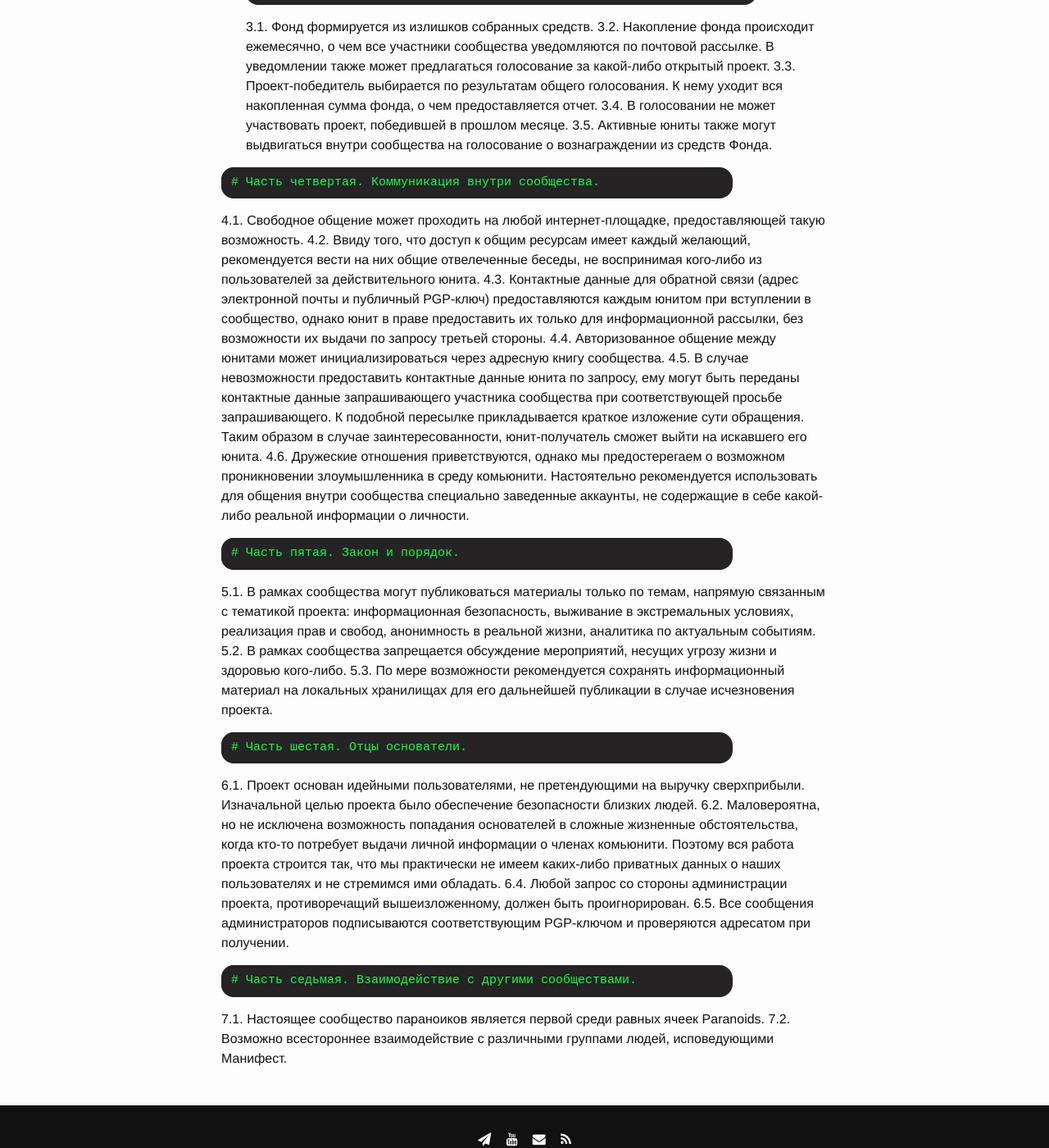
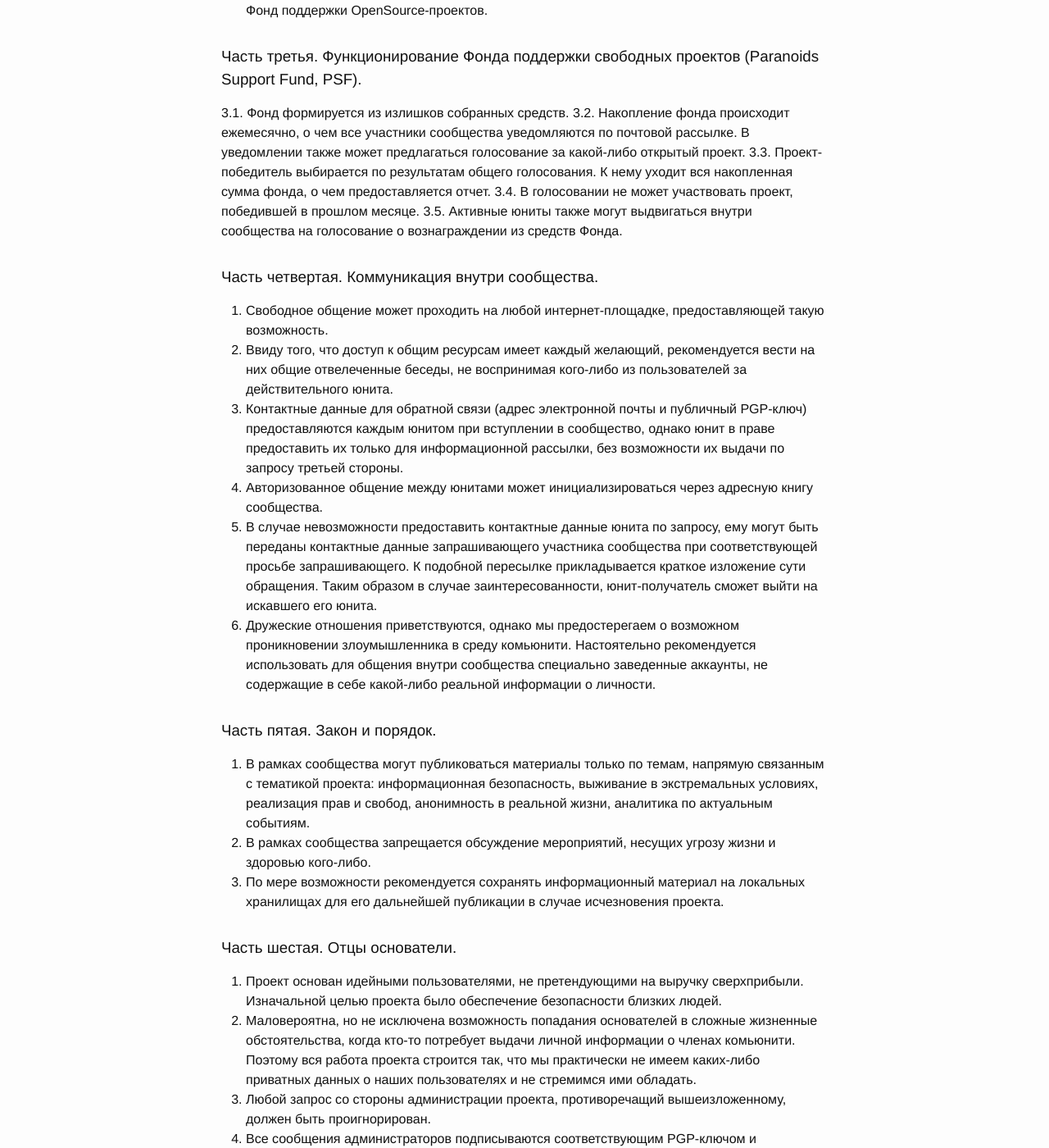
Before and after one commit to 2b7E1n6D0e5R7/2b7E1n6D0e5R7.github.io, a Jekyll site: the page built from _pages/services.md, in a window 1280 px wide and 1400 px high, scrolled down 2011 px. Shown: the whole window at 82% size. Built offline with Jekyll 4.4.1, drawn with Linux system fonts in a browser that asks for light colours; some of the changed text lies outside the part shown.

Commit message:
Update services.md

````diff
--- a/_pages/services.md
+++ b/_pages/services.md
@@ -4,7 +4,7 @@ title: Манифест
 permalink: /manifesto/
 ---
 
-<h1 id="сервисы-в-разработке">The Paranoids Manifesto.</h1>
+## The Paranoids Manifesto
 
 <b class="bukvica">М</b>ы считаем недопустимой диалектику "мира и безопасности" в ущерб правам и свободам. Мы выступаем против внедрения программных, аппаратных и законодательных инициатив в жизнь человека, которые теоретически или фактически позволяют постороннему лицу вторгаться в мысли, слова и убеждения человека. Отказ от принятия подобных предложений на личной совести каждого.
 
@@ -27,53 +27,46 @@ permalink: /manifesto/
 
 ### Часть первая. Понятие сообщества.
 1. Стать частью сообщества может каждый желающий. Для этого абсолютно не требуется никаких идентификационных данных человека, которые могли бы раскрыть его личность. Каждый участник сообщества именуется юнитом. При контакте с сообществом юниту рекомендуется использовать фейковые никнеймы и аккаунты.
-	1.2. Вступление в сообщество осуществляется посредством живого обращения. Обязательным условием является желание и возможность интеллектуального, либо материального вклада в развитие проекта.
-	1.3. Интерес одного юнита к личным данным другого считается неприемлемым.
-	1.4. При желании юнит может закрепить за собой случайный номер, который будет использован вместо никнейма.
-	1.5. Выдавать себя за юнита может любой желающий, даже не имеющий отношения к сообществу.
-```
-# Часть вторая. Материальная база.
- ```
- 2.1. Информационный проект существует на добровольные пожертвования и средства, вырученные с рекламной монетизации.
-	2.2. Распространение информации осуществляется исключительно на безвозмездной основе.
-	2.3. На коммерческой основе могут предоставляться только персональные услуги, носящие открытый характер и не противоречащие Paranoids Manifesto.
-	2.4. Все поступившие пожертвования используются для оплаты серверов и сервисов, обеспечивающих работу проекта.
-	2.5. Собранные средства, в случае перекрытия существующих нужд сообщества, переводятся в Фонд поддержки OpenSource-проектов.
-```
-# Часть третья. Функционирование Фонда поддержки свободных проектов (Paranoids Support Fund, PSF).
-```
+2. Вступление в сообщество осуществляется посредством живого обращения. Обязательным условием является желание и возможность интеллектуального, либо материального вклада в развитие проекта.
+3. Интерес одного юнита к личным данным другого считается неприемлемым.
+4. При желании юнит может закрепить за собой случайный номер, который будет использован вместо никнейма.
+5. Выдавать себя за юнита может любой желающий, даже не имеющий отношения к сообществу.
+
+### Часть вторая. Материальная база.
+1. Информационный проект существует на добровольные пожертвования и средства, вырученные с рекламной монетизации.
+2. Распространение информации осуществляется исключительно на безвозмездной основе.
+3. На коммерческой основе могут предоставляться только персональные услуги, носящие открытый характер и не противоречащие Paranoids Manifesto.
+4. Все поступившие пожертвования используются для оплаты серверов и сервисов, обеспечивающих работу проекта.
+5. Собранные средства, в случае перекрытия существующих нужд сообщества, переводятся в Фонд поддержки OpenSource-проектов.
+
+### Часть третья. Функционирование Фонда поддержки свободных проектов (Paranoids Support Fund, PSF).
+
  3.1. Фонд формируется из излишков собранных средств.
 	3.2. Накопление фонда происходит ежемесячно, о чем все участники сообщества уведомляются по почтовой рассылке. В уведомлении также может предлагаться голосование за какой-либо открытый проект.
 	3.3. Проект-победитель выбирается по результатам общего голосования. К нему уходит вся накопленная сумма фонда, о чем предоставляется отчет.
 	3.4. В голосовании не может участвовать проект, победившей в прошлом месяце.
 	3.5. Активные юниты также могут выдвигаться внутри сообщества на голосование о вознаграждении из средств Фонда.
 
-```
-# Часть четвертая. Коммуникация внутри сообщества.
-```
-   4.1. Свободное общение может проходить на любой интернет-площадке, предоставляющей такую возможность.
-	4.2. Ввиду того, что доступ к общим ресурсам имеет каждый желающий, рекомендуется вести на них общие отвелеченные беседы, не воспринимая кого-либо из пользователей за действительного юнита.
-	4.3. Контактные данные для обратной связи (адрес электронной почты и публичный PGP-ключ) предоставляются каждым юнитом при вступлении в сообщество, однако юнит в праве предоставить их только для информационной рассылки, без возможности их выдачи по запросу третьей стороны.
-	4.4. Авторизованное общение между юнитами может инициализироваться через адресную книгу сообщества.
-	4.5. В случае невозможности предоставить контактные данные юнита по запросу, ему могут быть переданы контактные данные запрашивающего участника сообщества при соответствующей просьбе запрашивающего. К подобной пересылке прикладывается краткое изложение сути обращения. Таким образом в случае заинтересованности, юнит-получатель сможет выйти на искавшего его юнита.
-	4.6. Дружеские отношения приветствуются, однако мы предостерегаем о возможном проникновении злоумышленника в среду комьюнити. Настоятельно рекомендуется использовать для общения внутри сообщества специально заведенные аккаунты, не содержащие в себе какой-либо реальной информации о личности.
 
-```
-# Часть пятая. Закон и порядок.
-```
-   5.1. В рамках сообщества могут публиковаться материалы только по темам, напрямую связанным с тематикой проекта: информационная безопасность, выживание в экстремальных условиях, реализация прав и свобод, анонимность в реальной жизни, аналитика по актуальным событиям.
-	5.2. В рамках сообщества запрещается обсуждение мероприятий, несущих угрозу жизни и здоровью кого-либо.
-	5.3. По мере возможности рекомендуется сохранять информационный материал на локальных хранилищах для его дальнейшей публикации в случае исчезновения проекта.
+### Часть четвертая. Коммуникация внутри сообщества.
+1. Свободное общение может проходить на любой интернет-площадке, предоставляющей такую возможность.
+2. Ввиду того, что доступ к общим ресурсам имеет каждый желающий, рекомендуется вести на них общие отвелеченные беседы, не воспринимая кого-либо из пользователей за действительного юнита.
+3. Контактные данные для обратной связи (адрес электронной почты и публичный PGP-ключ) предоставляются каждым юнитом при вступлении в сообщество, однако юнит в праве предоставить их только для информационной рассылки, без возможности их выдачи по запросу третьей стороны.
+4. Авторизованное общение между юнитами может инициализироваться через адресную книгу сообщества.
+5. В случае невозможности предоставить контактные данные юнита по запросу, ему могут быть переданы контактные данные запрашивающего участника сообщества при соответствующей просьбе запрашивающего. К подобной пересылке прикладывается краткое изложение сути обращения. Таким образом в случае заинтересованности, юнит-получатель сможет выйти на искавшего его юнита.
+6. Дружеские отношения приветствуются, однако мы предостерегаем о возможном проникновении злоумышленника в среду комьюнити. Настоятельно рекомендуется использовать для общения внутри сообщества специально заведенные аккаунты, не содержащие в себе какой-либо реальной информации о личности.
 
-```
-# Часть шестая. Отцы основатели.
-```
-   6.1. Проект основан идейными пользователями, не претендующими на выручку сверхприбыли. Изначальной целью проекта было обеспечение безопасности близких людей.
- 	6.2. Маловероятна, но не исключена возможность попадания основателей в сложные жизненные обстоятельства, когда кто-то потребует выдачи личной информации о членах комьюнити. Поэтому вся работа проекта строится так, что мы практически не имеем каких-либо приватных данных о наших пользователях и не стремимся ими обладать.
-	6.4. Любой запрос со стороны администрации проекта, противоречащий вышеизложенному, должен быть проигнорирован.
-	6.5. Все сообщения администраторов подписываются соответствующим PGP-ключом и проверяются адресатом при получении.
-```
-# Часть седьмая. Взаимодействие с другими сообществами.
-```
-   7.1. Настоящее сообщество параноиков является первой среди равных ячеек Paranoids.
-	7.2. Возможно всестороннее взаимодействие с различными группами людей, исповедующими Манифест.
+### Часть пятая. Закон и порядок.
+1. В рамках сообщества могут публиковаться материалы только по темам, напрямую связанным с тематикой проекта: информационная безопасность, выживание в экстремальных условиях, реализация прав и свобод, анонимность в реальной жизни, аналитика по актуальным событиям.
+2. В рамках сообщества запрещается обсуждение мероприятий, несущих угрозу жизни и здоровью кого-либо.
+3. По мере возможности рекомендуется сохранять информационный материал на локальных хранилищах для его дальнейшей публикации в случае исчезновения проекта.
+
+### Часть шестая. Отцы основатели.
+1. Проект основан идейными пользователями, не претендующими на выручку сверхприбыли. Изначальной целью проекта было обеспечение безопасности близких людей.
+2. Маловероятна, но не исключена возможность попадания основателей в сложные жизненные обстоятельства, когда кто-то потребует выдачи личной информации о членах комьюнити. Поэтому вся работа проекта строится так, что мы практически не имеем каких-либо приватных данных о наших пользователях и не стремимся ими обладать.
+3. Любой запрос со стороны администрации проекта, противоречащий вышеизложенному, должен быть проигнорирован.
+4. Все сообщения администраторов подписываются соответствующим PGP-ключом и проверяются адресатом при получении.
+
+### Часть седьмая. Взаимодействие с другими сообществами.
+1. Настоящее сообщество параноиков является первой среди равных ячеек Paranoids.
+2. Возможно всестороннее взаимодействие с различными группами людей, исповедующими Манифест.
````
